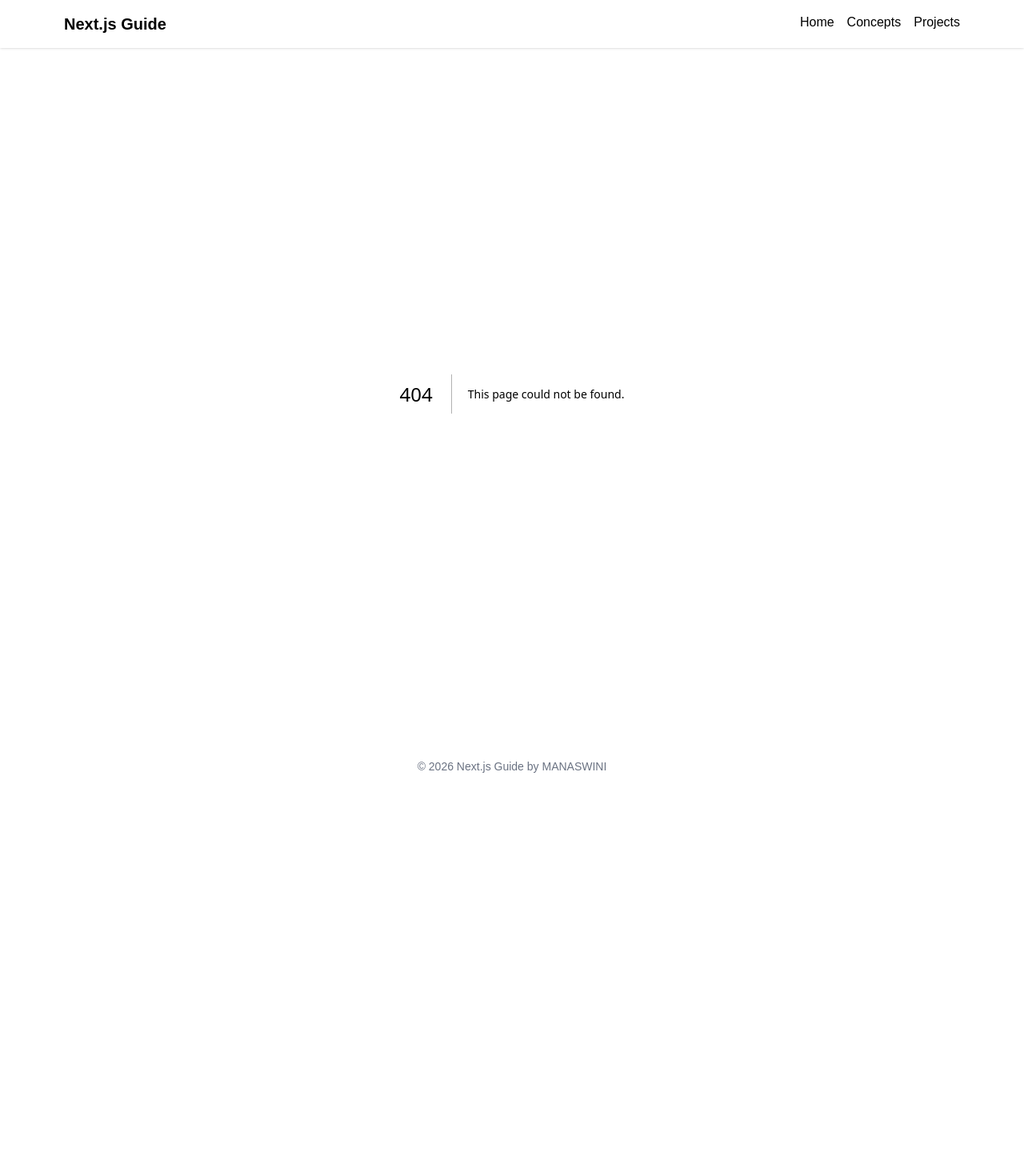
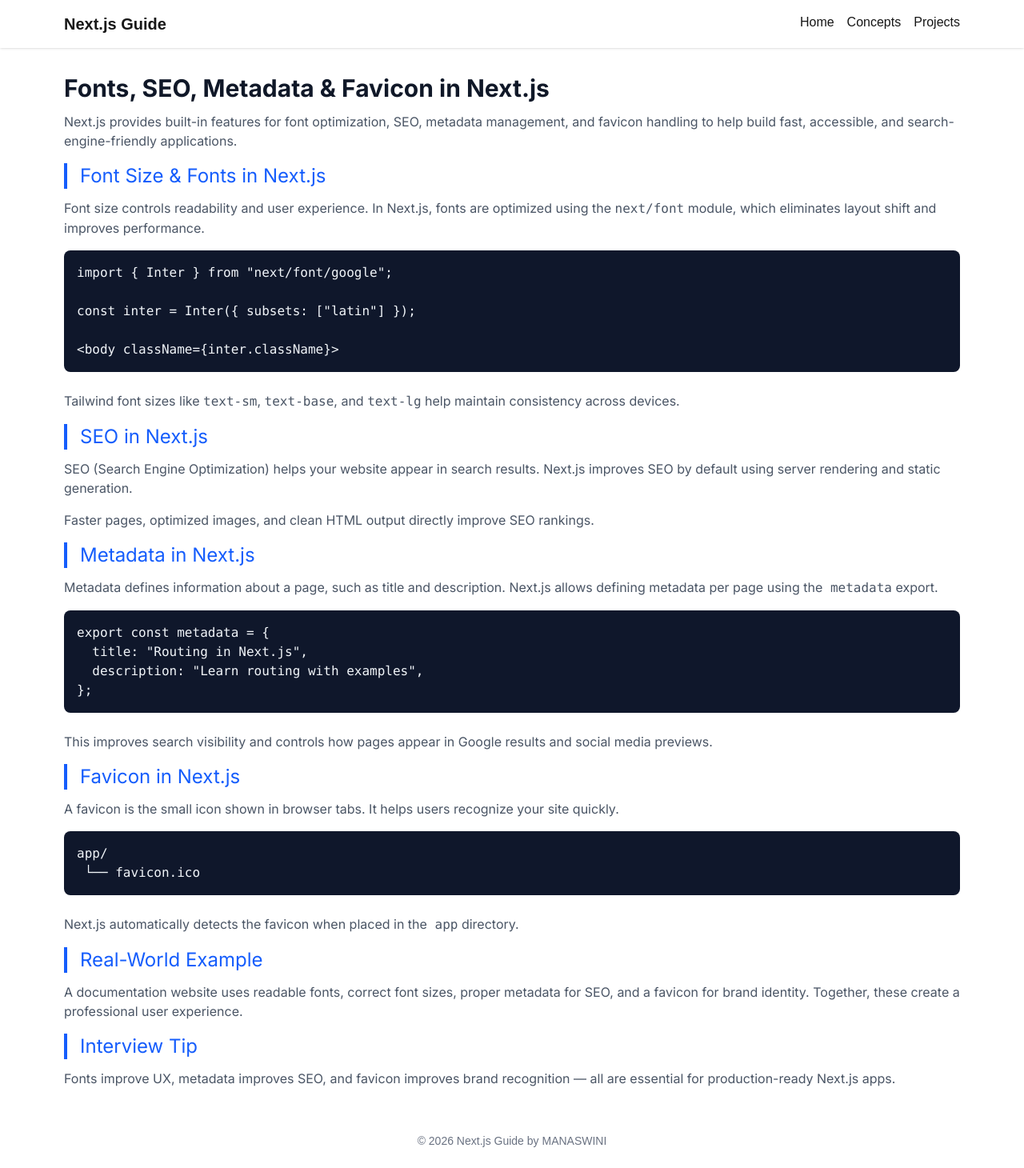
Before and after one commit to Monisasmal/nextjs-concept, a Next.js app: page /concepts/FontSEOMetadataFavicon in a window 1280 px wide. Before the commit this address had no page. Shown: the whole page at 80% size. Before the commit the page ends 992 px from the top, so only its background shows below. Built offline with nearby package versions, Linux system fonts and the light colour scheme.

Commit message:
update concept

```diff
--- /dev/null
+++ b/src/app/concepts/FontSEOMetadataFavicon/page.jsx
@@ -0,0 +1,135 @@
+export const metadata = {
+  title: "Fonts, SEO, Metadata & Favicon in Next.js",
+  description:
+    "Understand how fonts, SEO, metadata, and favicon work in Next.js and why they are important for production apps.",
+};
+
+import { Inter } from "next/font/google";
+
+const inter = Inter({ subsets: ["latin"] });
+
+export default function SeoAndFontsPage() {
+  return (
+    <article className={`prose prose-slate max-w-none ${inter.className}`}>
+      <h1 className="text-2xl md:text-3xl font-bold text-gray-900 mb-3">
+        Fonts, SEO, Metadata & Favicon in Next.js
+      </h1>
+
+      <p className="mb-4 text-gray-600">
+        Next.js provides built-in features for font optimization, SEO,
+        metadata management, and favicon handling to help build fast,
+        accessible, and search-engine-friendly applications.
+      </p>
+
+      {/* FONT SIZE & FONTS */}
+      <h2 className="text-2xl text-blue-600 border-l-4 border-blue-600 pl-4 mb-3">
+        Font Size & Fonts in Next.js
+      </h2>
+
+      <p className="text-gray-600 mb-4">
+        Font size controls readability and user experience. In Next.js,
+        fonts are optimized using the <code>next/font</code> module, which
+        eliminates layout shift and improves performance.
+      </p>
+
+      <pre className="rounded-lg bg-slate-900 p-4 text-slate-100 mb-6 overflow-x-auto">
+        <code>
+{`import { Inter } from "next/font/google";
+
+const inter = Inter({ subsets: ["latin"] });
+
+<body className={inter.className}>`}
+        </code>
+      </pre>
+
+      <p className="text-gray-600 mb-4">
+        Tailwind font sizes like <code>text-sm</code>, <code>text-base</code>,
+        and <code>text-lg</code> help maintain consistency across devices.
+      </p>
+
+      {/* SEO */}
+      <h2 className="text-2xl text-blue-600 border-l-4 border-blue-600 pl-4 mb-3">
+        SEO in Next.js
+      </h2>
+
+      <p className="text-gray-600 mb-4">
+        SEO (Search Engine Optimization) helps your website appear in search
+        results. Next.js improves SEO by default using server rendering and
+        static generation.
+      </p>
+
+      <p className="text-gray-600 mb-4">
+        Faster pages, optimized images, and clean HTML output directly
+        improve SEO rankings.
+      </p>
+
+      {/* METADATA */}
+      <h2 className="text-2xl text-blue-600 border-l-4 border-blue-600 pl-4 mb-3">
+        Metadata in Next.js
+      </h2>
+
+      <p className="text-gray-600 mb-4">
+        Metadata defines information about a page, such as title and
+        description. Next.js allows defining metadata per page using the
+        <code> metadata</code> export.
+      </p>
+
+      <pre className="rounded-lg bg-slate-900 p-4 text-slate-100 mb-6 overflow-x-auto">
+        <code>
+{`export const metadata = {
+  title: "Routing in Next.js",
+  description: "Learn routing with examples",
+};`}
+        </code>
+      </pre>
+
+      <p className="text-gray-600 mb-4">
+        This improves search visibility and controls how pages appear in
+        Google results and social media previews.
+      </p>
+
+      {/* FAVICON */}
+      <h2 className="text-2xl text-blue-600 border-l-4 border-blue-600 pl-4 mb-3">
+        Favicon in Next.js
+      </h2>
+
+      <p className="text-gray-600 mb-4">
+        A favicon is the small icon shown in browser tabs. It helps users
+        recognize your site quickly.
+      </p>
+
+      <pre className="rounded-lg bg-slate-900 p-4 text-slate-100 mb-6 overflow-x-auto">
+        <code>
+{`app/
+ └── favicon.ico`}
+        </code>
+      </pre>
+
+      <p className="text-gray-600 mb-4">
+        Next.js automatically detects the favicon when placed in the
+        <code> app</code> directory.
+      </p>
+
+      {/* REAL WORLD */}
+      <h2 className="text-2xl text-blue-600 border-l-4 border-blue-600 pl-4 mb-3">
+        Real-World Example
+      </h2>
+
+      <p className="text-gray-600 mb-4">
+        A documentation website uses readable fonts, correct font sizes,
+        proper metadata for SEO, and a favicon for brand identity.
+        Together, these create a professional user experience.
+      </p>
+
+      {/* INTERVIEW TIP */}
+      <h2 className="text-2xl text-blue-600 border-l-4 border-blue-600 pl-4 mb-3">
+        Interview Tip
+      </h2>
+
+      <p className="text-gray-600">
+        Fonts improve UX, metadata improves SEO, and favicon improves brand
+        recognition — all are essential for production-ready Next.js apps.
+      </p>
+    </article>
+  );
+}
--- a/src/app/concepts/page.jsx
+++ b/src/app/concepts/page.jsx
@@ -10,7 +10,7 @@
   {name:  "What is Link Component?", path:"/concepts/LinkComponent"},
   {name:  "What is Route Groups()?", path:"/concepts/RouteGroups"},
   {name:  "What is Image Component?", path:"/concepts/ImageComponent"},
-  // {name:  "How does Next.js handle fonts, SEO, metadata, and favicon?", path:"concepts/FontSEOMetadataFavicon"},
+  {name:  "How does Next.js handle fonts, SEO, metadata, and favicon?", path:"concepts/FontSEOMetadataFavicon"},
   // {name:  "Difference between React Server Components and Client Components", path:"concepts/ServerVsClientComponent"},
   // {name:  "Understanding use client and Async Components in Next.js", path:"concepts/useClient&AsyncServerComponent"},
   // {name:  "What is params and searchParams?", path:"concepts/params&searchParams"},
```
